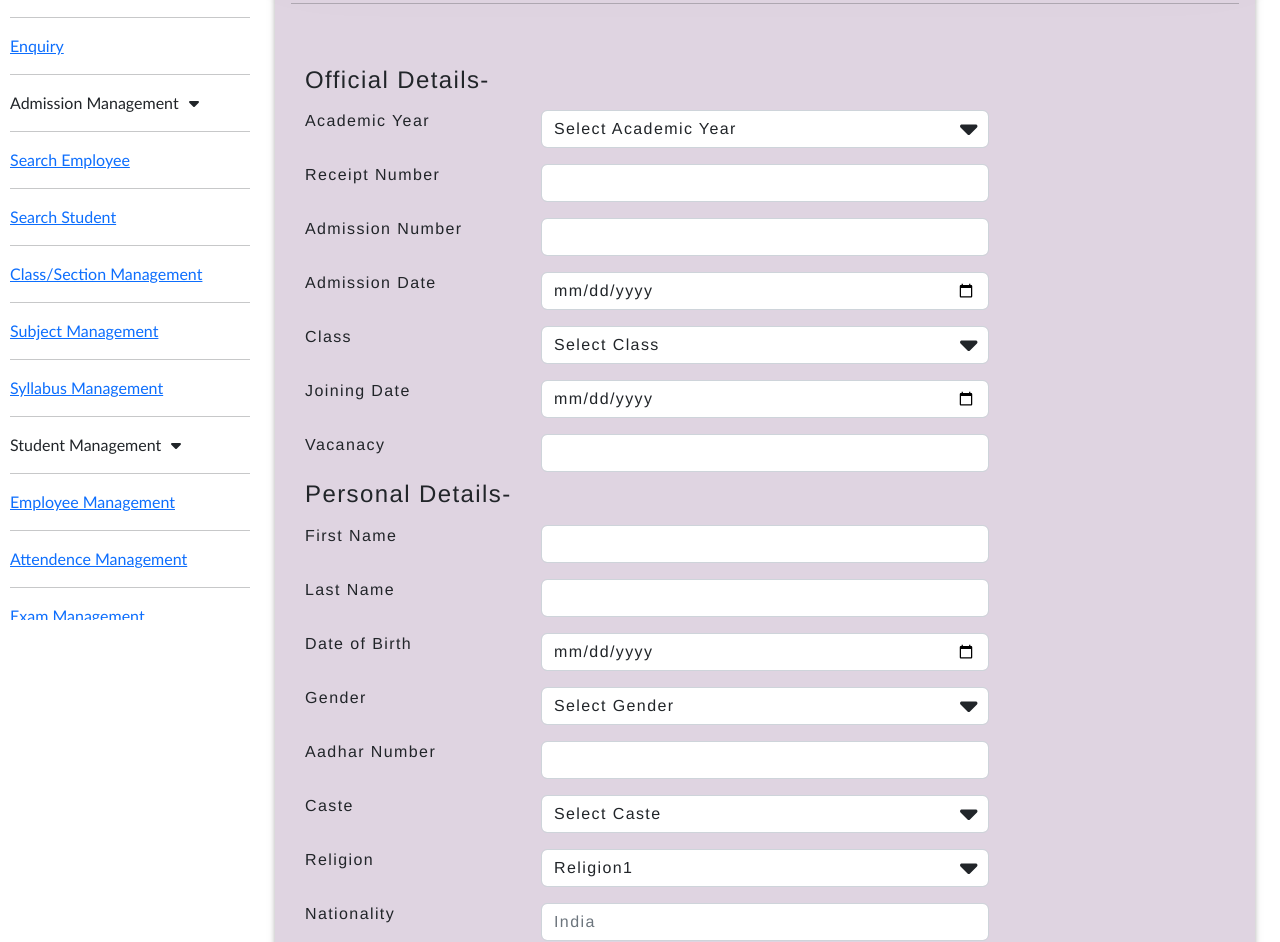
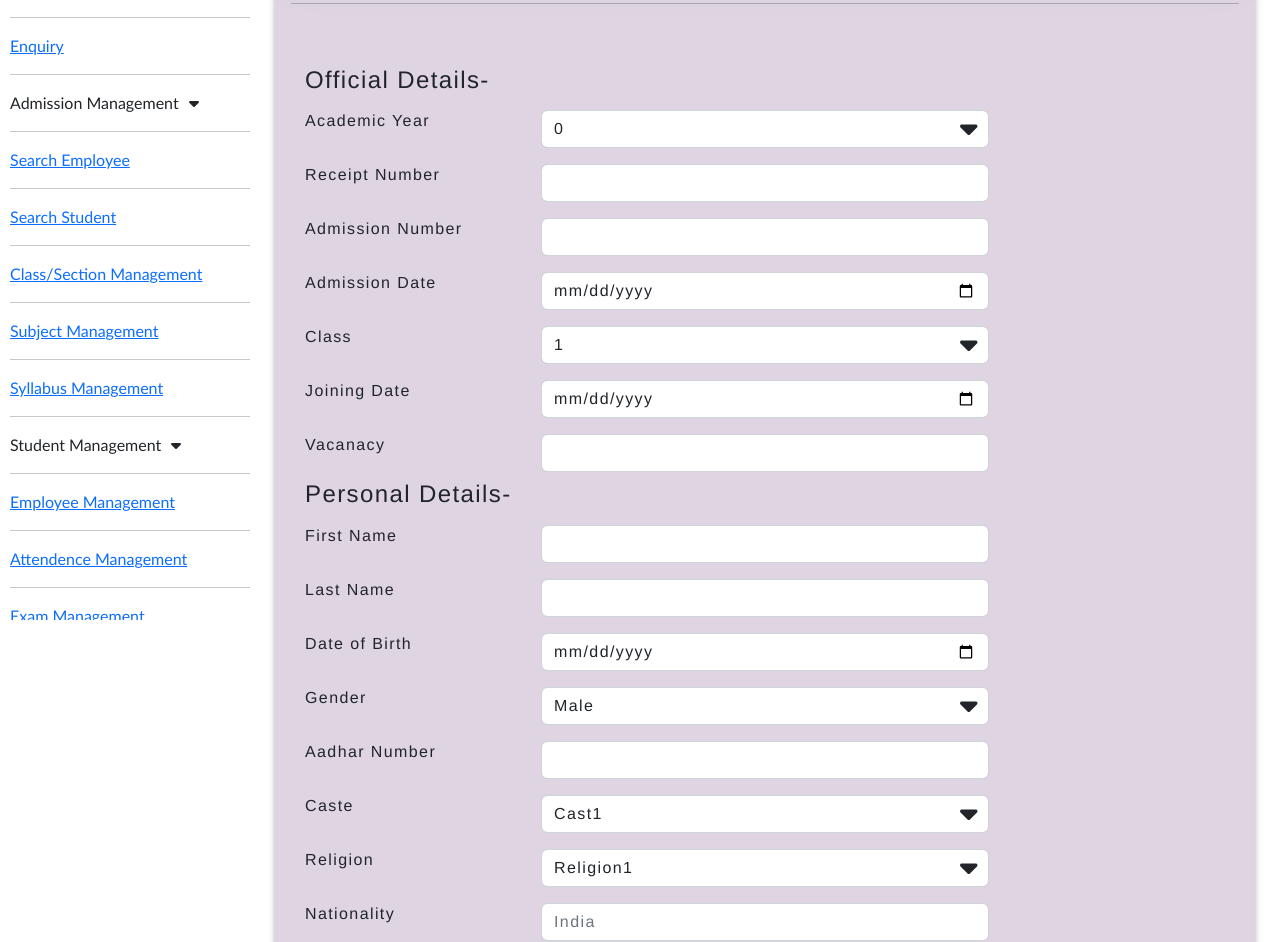
Before and after one commit to udbhavpushkar/gyaana-fe, a Next.js app: page /admin/admission/student-admission in a window 1280 px wide. Shown: the part 180-1122 px from the top of the page. Built offline with nearby package versions, Linux system fonts and the light colour scheme; sample sign-in values are in the browser's storage.

Commit message:
disabled select option

```diff
--- a/pages/admin/admission/student-admission.js
+++ b/pages/admin/admission/student-admission.js
@@ -33,7 +33,7 @@ const StudentAdmission = () => {
 							</label>
 							<div className="col-sm-8 col-md-6  my-2 position-relative">
 								<select className={` form-control`} id="academic_year_01">
-									<option className={` form-control`}>
+									<option disabled className={` form-control`}>
 										Select Academic Year
 									</option>
 									<option className={` form-control`}>0</option>
@@ -91,7 +91,9 @@ const StudentAdmission = () => {
 							</label>
 							<div className="col-sm-8 col-md-6 my-2 position-relative">
 								<select className={` form-control`} id="admission_date_02">
-									<option className={` form-control`}>Select Class</option>
+									<option disabled className={` form-control`}>
+										Select Class
+									</option>
 									<option className={` form-control`}>1</option>
 									<option className={` form-control`}>2</option>
 									<option className={` form-control`}>3</option>
@@ -170,7 +172,9 @@ const StudentAdmission = () => {
 							</label>
 							<div className="col-sm-8 col-md-6 my-2 position-relative">
 								<select className={` form-control`} id="gender_student_03">
-									<option className={` form-control`}>Select Gender</option>
+									<option disabled className={` form-control`}>
+										Select Gender
+									</option>
 									<option className={` form-control`}>Male</option>
 									<option className={` form-control`}>Female</option>
 									<option className={` form-control`}>other</option>
@@ -201,7 +205,9 @@ const StudentAdmission = () => {
 							</label>
 							<div className="col-sm-8 col-md-6 my-2 position-relative">
 								<select className={` form-control`} id="cast_student_04">
-									<option className={` form-control`}>Select Caste</option>
+									<option disabled className={` form-control`}>
+										Select Caste
+									</option>
 									<option className={` form-control`}>Cast1</option>
 									<option className={` form-control`}>Cast2</option>
 									<option className={` form-control`}>Cast3</option>
```
